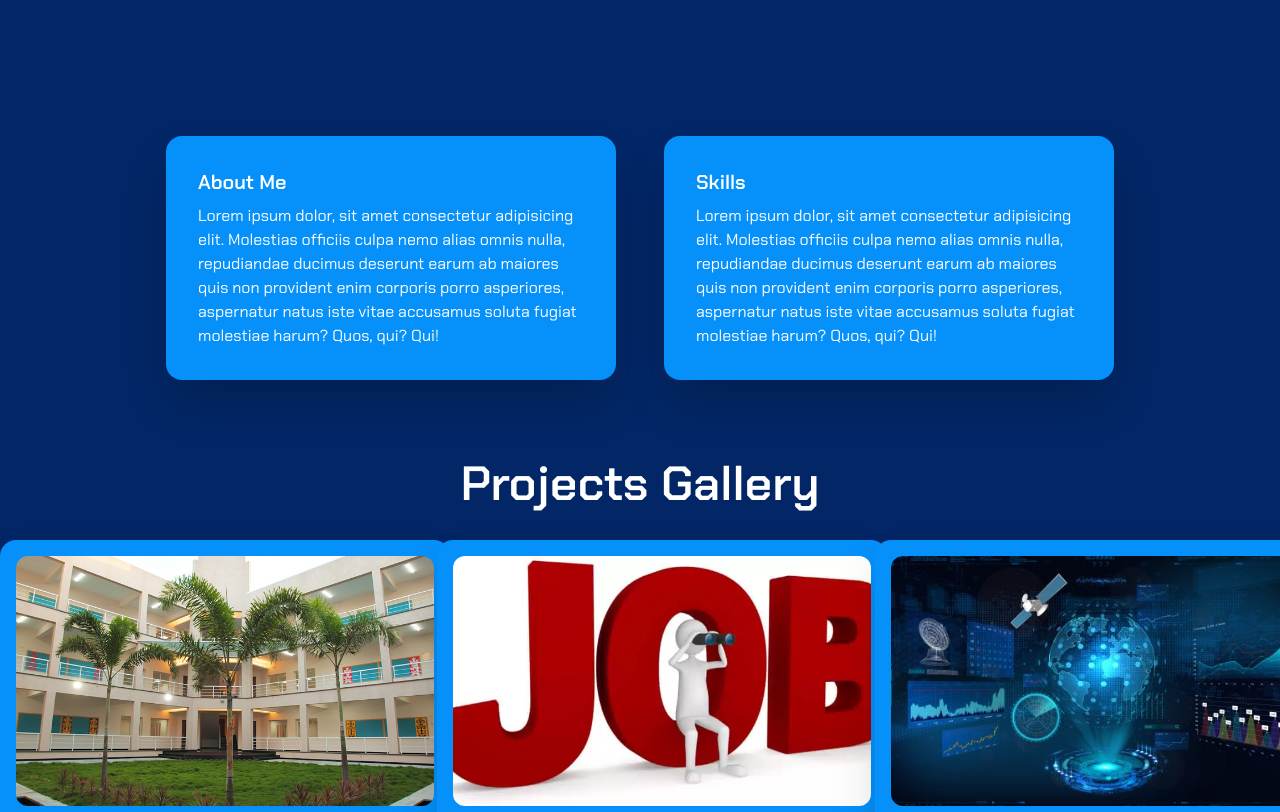
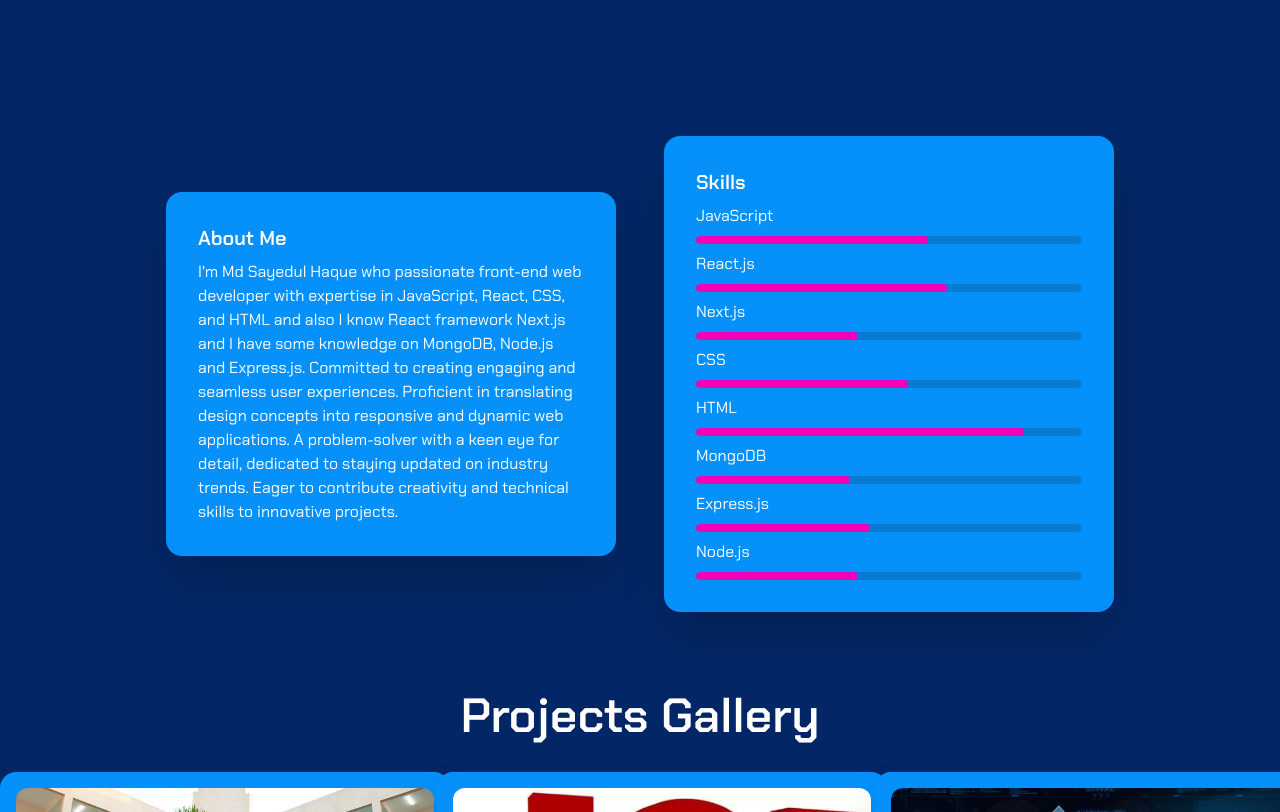
Before and after one commit to Sayedul3731/my-portfolio-site, a React (Vite) app: page / in a window 1280 px wide. Shown: the part 580-1392 px from the top of the page. Built offline with nearby package versions, Linux system fonts and the light colour scheme.

Commit message:
about me description added

```diff
--- a/src/components/AboutMe/AboutMe.jsx
+++ b/src/components/AboutMe/AboutMe.jsx
@@ -1,12 +1,15 @@
+/* eslint-disable react/no-unescaped-entities */
 
 
 const AboutMe = () => {
     return (
         <div className="px-1">
-             <div className="card lg:w-[450px] bg-[#0590fa] shadow-2xl">
+            <div className="card lg:w-[450px] bg-[#0590fa] shadow-2xl">
                 <div className="card-body">
                     <h2 className="card-title font-semibold text-[#fff]">About Me</h2>
-                    <p>Lorem ipsum dolor, sit amet consectetur adipisicing elit. Molestias officiis culpa nemo alias omnis nulla, repudiandae ducimus deserunt earum ab maiores quis non provident enim corporis porro asperiores, aspernatur natus iste vitae accusamus soluta fugiat molestiae harum? Quos, qui? Qui!</p>
+                    <p className="text-start">
+                        I'm Md Sayedul Haque who passionate front-end web developer with expertise in JavaScript, React, CSS, and HTML and also I know React framework Next.js and I have some knowledge on MongoDB, Node.js and Express.js. Committed to creating engaging and seamless user experiences. Proficient in translating design concepts into responsive and dynamic web applications. A problem-solver with a keen eye for detail, dedicated to staying updated on industry trends. Eager to contribute creativity and technical skills to innovative projects.
+                    </p>
                 </div>
             </div>
         </div>
--- a/src/components/Skills/Skills.jsx
+++ b/src/components/Skills/Skills.jsx
@@ -3,10 +3,25 @@
 const Skills = () => {
     return (
         <div className="px-1">
-             <div className="card lg:w-[450px] bg-[#0590fa] shadow-2xl">
+            <div className="card lg:w-[450px] bg-[#0590fa] shadow-2xl">
                 <div className="card-body">
                     <h2 className="card-title">Skills</h2>
-                    <p>Lorem ipsum dolor, sit amet consectetur adipisicing elit. Molestias officiis culpa nemo alias omnis nulla, repudiandae ducimus deserunt earum ab maiores quis non provident enim corporis porro asperiores, aspernatur natus iste vitae accusamus soluta fugiat molestiae harum? Quos, qui? Qui!</p>
+                    JavaScript
+                    <progress className="progress progress-secondary" value="60" max="100"></progress>
+                    React.js
+                    <progress className="progress progress-secondary" value="65" max="100"></progress>
+                    Next.js
+                    <progress className="progress progress-secondary" value="42" max="100"></progress>
+                    CSS
+                    <progress className="progress progress-secondary" value="55" max="100"></progress>
+                    HTML
+                    <progress className="progress progress-secondary" value="85" max="100"></progress>
+                    MongoDB
+                    <progress className="progress progress-secondary" value="40" max="100"></progress>
+                    Express.js
+                    <progress className="progress progress-secondary" value="45" max="100"></progress>
+                    Node.js
+                    <progress className="progress progress-secondary" value="42" max="100"></progress>
                 </div>
             </div>
         </div>
```
